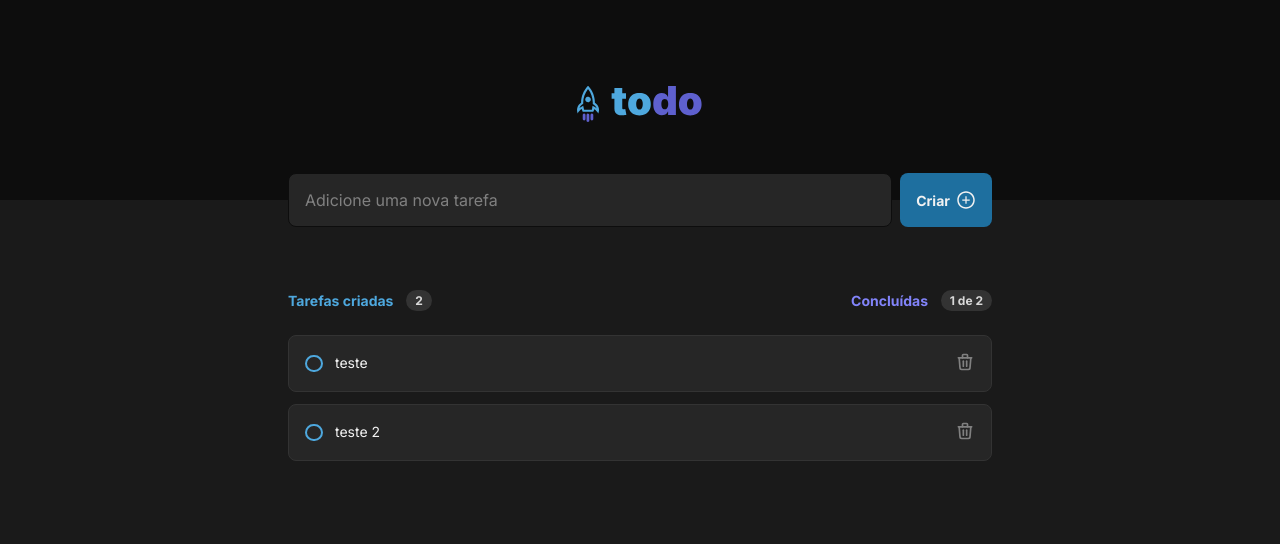
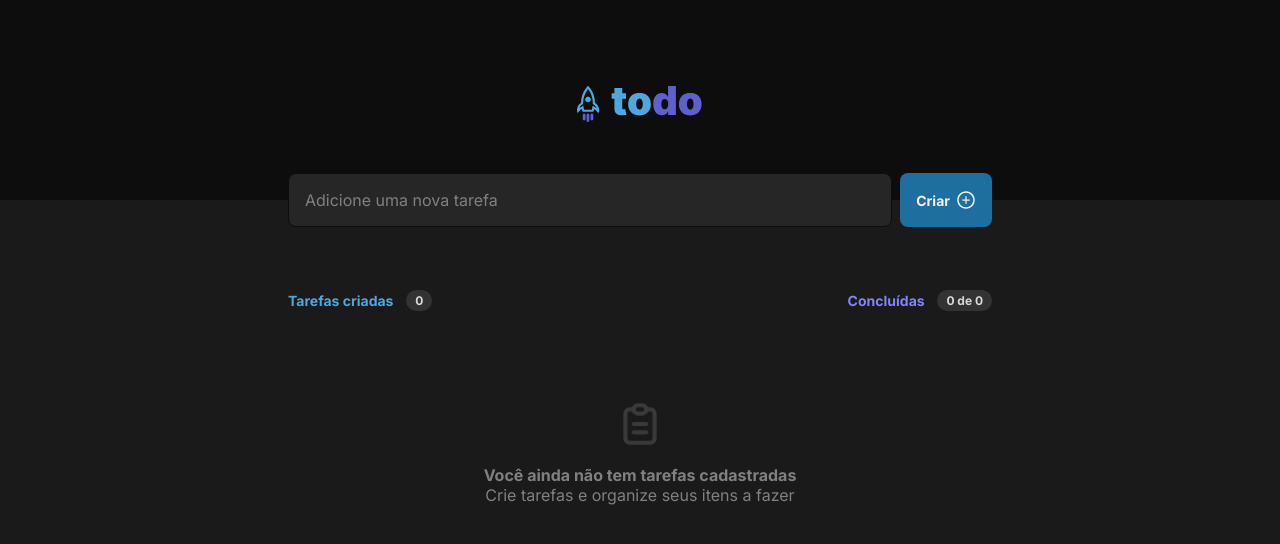
Before and after one commit to CarlosBettoi/desafio-01-Rocketseat, a React (Vite) app: page / in a window 1280 px wide. Shown: the top 544 px of the page. Built offline with nearby package versions, Linux system fonts and the light colour scheme.

Commit message:
check e letra taxada

```diff
--- a/src/App.tsx
+++ b/src/App.tsx
@@ -1,6 +1,8 @@
 import { useState } from "react"
 import { Header } from "./components/Header"
 import { Tasks } from "./components/Tasks"
+
+const LOCAL_STORRAGE_KEY = "todo:savedTasks"
 
 export interface ITask {
   id: string;
@@ -10,23 +12,15 @@
 
 function App() {
 
-  const [tasks, setTasks] = useState<ITask[]>([
-    {
-      id: 'teste',
-      title: 'teste',
-      isCompleted:true
+  const [tasks, setTasks] = useState<ITask[]>([]);
 
-    },
-    {
-      id: 'dsadasd',
-      title: 'teste 2',
-      isCompleted:false
-
-    }
-  ]);
+  function setTasksAndSave (newTasks:ITask) {
+    setTasks(newTasks);
+    localStorage.setItem(LOCAL_STORRAGE_KEY, JSON.stringify(newTasks))
+  }
 
   function addTask (taskTitle:string) {
-    setTasks([
+    setTasksAndSave([
       ...tasks,
       {
         id: crypto.randomUUID(),
@@ -39,9 +33,25 @@
 
   function deleteTaskById (taskId: string) {
       const newTasks  = tasks.filter(task => task.id !== taskId)
-      setTasks(newTasks)
+      setTasksAndSave(newTasks)
   }
 
+  function toggleTaskCompletedById (taskId: string){
+    const newTasks = tasks.map(task => {
+      if(task.id === taskId) {
+        return {
+          ...task,
+          isCompleted: !task.isCompleted
+        }
+
+      }
+
+      return task
+
+    })
+    setTasksAndSave(newTasks)
+
+  }
 
   return (
     <>
@@ -49,6 +59,7 @@
     <Tasks
       tasks={tasks}
       onDelete = {deleteTaskById}
+      onComplete={toggleTaskCompletedById}
       />
 
     </>
--- a/src/components/Task/index.tsx
+++ b/src/components/Task/index.tsx
@@ -1,20 +1,25 @@
 import styles from './task.module.css'
 import {TbTrash} from 'react-icons/tb'
 import { ITask } from '../../App'
+import {BsFillCheckCircleFill} from'react-icons/bs'
 
 interface Props {
     task: ITask
     onDelete: (taskId:string) => void;
+    onComplete: (taskId:string) => void;
 }
 
-export function Task({task, onDelete}:Props) {
+export function Task({task, onDelete, onComplete}:Props) {
+
+
+
     return (
         <div className={styles.task}>
-            <button className={styles.checkContainer}>
-                <div/>
+            <button className={styles.checkContainer} onClick={() => onComplete(task.id)}>
+             {task.isCompleted ? <BsFillCheckCircleFill/> :  <div/>}
             </button>
 
-            <p>
+            <p className={task.isCompleted ? styles.textCompleted : ""}>
 
                {task.title}
 
--- a/src/components/Task/task.module.css
+++ b/src/components/Task/task.module.css
@@ -17,6 +17,12 @@
     margin-right: auto ;
 }
 
+p.textCompleted {
+    color: var(--300);
+    text-decoration: line-through;
+
+}
+
 .checkContainer {
     min-width: 1.125rem;
     height: 1.123rem;
@@ -30,6 +36,14 @@
     border-radius: 50%;
 }
 
+.checkContainer svg {
+    width: 100%;
+    height: 100%;
+    color: var(--purple);
+}
+
+
+
 .deleteButton {
     background: none;
     border: none;
--- a/src/components/Tasks/index.tsx
+++ b/src/components/Tasks/index.tsx
@@ -1,13 +1,15 @@
 import styles from './tasks.module.css';
 import { Task } from "../Task"
 import { ITask } from '../../App';
+import { TbClipboardText } from 'react-icons/tb';
 
 interface Props {
    tasks: ITask[];
    onDelete: (taskId:string) => void
+   onComplete: (taskId:string) => void
 }
 
-export function Tasks ({tasks, onDelete}:Props) {
+export function Tasks ({tasks, onDelete, onComplete}:Props) {
 
     const tasksQuantity = tasks.length;
     const completedTasks = tasks.filter(task => task.isCompleted).length;
@@ -37,9 +39,28 @@
                     key={task.id}
                     task={task}
                     onDelete={onDelete}
+                    onComplete={onComplete}
                    />
                 ))}
 
+                {tasks.length <= 0 && (
+                    <section className={styles.empty}>
+
+                        <TbClipboardText size={50}/>
+                        <div>
+
+                         <p> Você ainda não tem tarefas cadastradas</p>
+                         <span>
+
+                            Crie tarefas e organize seus itens a fazer
+
+                         </span>
+
+                        </div>
+
+
+                    </section>
+                )}
 
             </div>
 
--- a/src/components/Tasks/tasks.module.css
+++ b/src/components/Tasks/tasks.module.css
@@ -45,3 +45,22 @@
     flex-direction: column;
     gap: 0.75rem;
 }
+
+.empty {
+    margin-top: 4rem;
+    display: flex;
+    align-items: center;
+    justify-content:center;
+    flex-direction: column;
+    gap: 1rem;
+    color: var(--gray-300);
+    text-align: center;
+}
+
+.empty svg {
+    opacity: 0.3;
+}
+
+.empty p {
+  font-weight: 700;
+}
```
